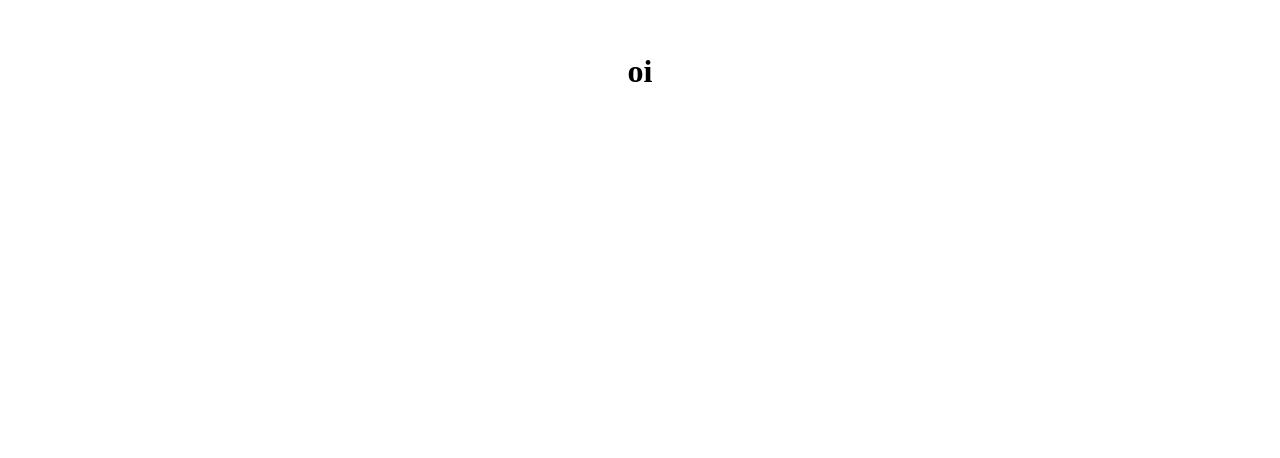
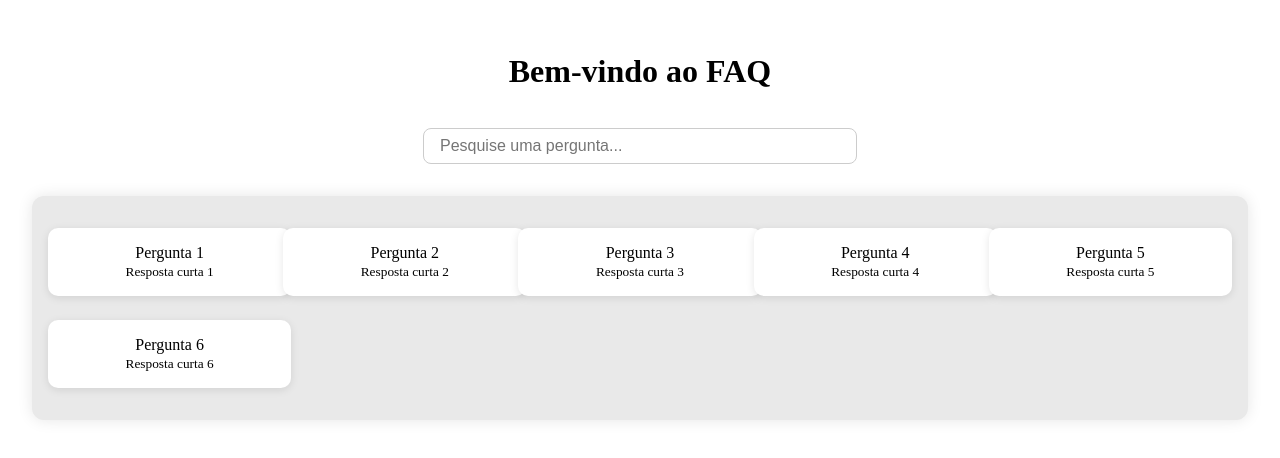
Before and after one commit to xofia02/FAQ_Front-End, a React (Vite) app: page / in a window 1280 px wide. Shown: the top 458 px of the page. Built offline with nearby package versions, Linux system fonts and the light colour scheme.

Commit message:
home page

```diff
--- a/src/Pages/Home/Home.jsx
+++ b/src/Pages/Home/Home.jsx
@@ -1,14 +1,34 @@
-
 import './Style.css';
-
 
 function Home() {
   return (
-   <><>
-    <h1>oi</h1>
-   </></>
+    <div className="home-container">
 
-     )
+      {/* Bloco 1: Barra de pesquisa com título */}
+      <div className="search-section">
+        <h1>Bem-vindo ao FAQ</h1>
+        <input
+          type="text"
+          placeholder="Pesquise uma pergunta..."
+          className="search-input"
+        />
+      </div>
+
+      {/* Bloco 2: Container grande para os cards */}
+      <div className="card-box">
+        {/* Bloco 3: Os 6 cards */}
+        <div className="card-grid">
+          <div className="card">Pergunta 1<br /><small>Resposta curta 1</small></div>
+          <div className="card">Pergunta 2<br /><small>Resposta curta 2</small></div>
+          <div className="card">Pergunta 3<br /><small>Resposta curta 3</small></div>
+          <div className="card">Pergunta 4<br /><small>Resposta curta 4</small></div>
+          <div className="card">Pergunta 5<br /><small>Resposta curta 5</small></div>
+          <div className="card">Pergunta 6<br /><small>Resposta curta 6</small></div>
+        </div>
+      </div>
+
+    </div>
+  );
 }
 
 export default Home;
--- a/src/Pages/Home/Style.css
+++ b/src/Pages/Home/Style.css
@@ -4,3 +4,58 @@ body {
   padding: 2rem;
   text-align: center;
 }
+
+/* Bloco principal */
+.home-container {
+  display: flex;
+  flex-direction: column;
+  gap: 2rem;
+}
+
+/* Bloco 1: Pesquisa */
+.search-section {
+  display: flex;
+  flex-direction: column;
+  align-items: center;
+  gap: 1rem;
+}
+
+.search-input {
+  padding: 0.5rem 1rem;
+  font-size: 1rem;
+  width: 100%;
+  max-width: 400px;
+  border: 1px solid #ccc;
+  border-radius: 8px;
+}
+
+/* Bloco 2: Quadrado maior */
+.card-box {
+  background-color: #e9e9e9;
+  padding: 2rem;
+  border-radius: 12px;
+  box-shadow: 0 0 15px rgba(0,0,0,0.1);
+}
+
+/* Bloco 3: Grade dos cards */
+.card-grid {
+  display: grid;
+  grid-template-columns: repeat(auto-fill, minmax(180px, 1fr));
+  gap: 1.5rem;
+  justify-items: center;
+}
+
+/* Cards individuais */
+.card {
+  background-color: white;
+  padding: 1rem;
+  border-radius: 10px;
+  width: 100%;
+  box-shadow: 0 2px 8px rgba(0,0,0,0.1);
+  transition: transform 0.2s ease;
+  font-weight: 500;
+}
+
+.card:hover {
+  transform: translateY(-5px);
+}
```
